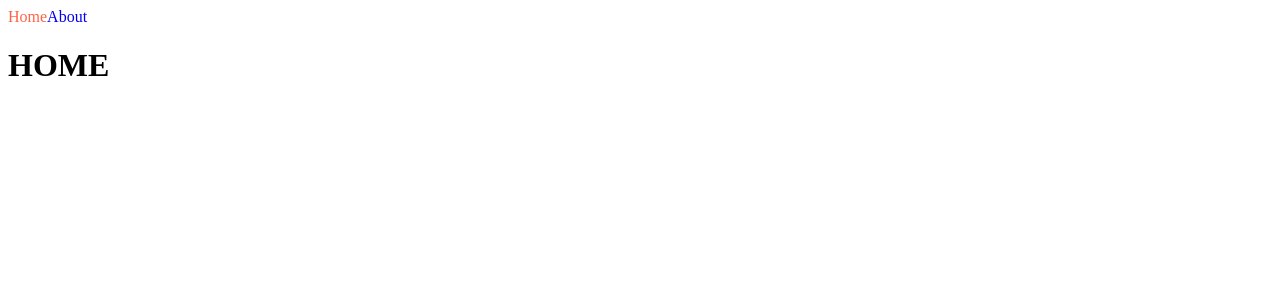
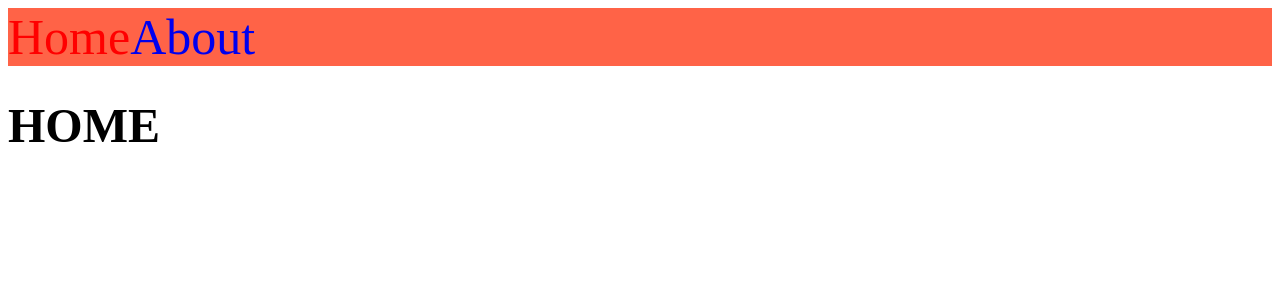
Before and after one commit to ICE0208/nextjs-intro, a Next.js app: page / in a window 1280 px wide. Shown: the top 300 px of the page. Built offline with nearby package versions, Linux system fonts and the light colour scheme.

Commit message:
(#1.5) Styles JSX

```diff
--- a/src/components/NavBar.js
+++ b/src/components/NavBar.js
@@ -1,6 +1,5 @@
 import Link from "next/link";
 import { useRouter } from "next/router";
-import styles from "./Navbar.module.css";
 
 export default function NavBar() {
   const router = useRouter();
@@ -8,21 +7,30 @@ export default function NavBar() {
   return (
     <nav>
       <Link
-        className={`${router.pathname === "/" ? styles.active : ""} ${
-          styles.link
-        }`}
         href="/"
+        legacyBehavior
       >
-        Home
+        <a className={router.pathname === "/" ? "active" : ""}>Home</a>
       </Link>
       <Link
-        className={`${router.pathname === "/about" ? styles.active : ""} ${
-          styles.link
-        }`}
         href="/about"
+        legacyBehavior
       >
-        About
+        <a className={router.pathname === "/about" ? "active" : ""}>About</a>
       </Link>
+      <style jsx>{`
+        nav {
+          background-color: tomato;
+        }
+        a {
+          text-decoration: none;
+          font-size: 50px;
+
+          &.active {
+            color: red;
+          }
+        }
+      `}</style>
     </nav>
   );
 }
--- a/src/components/Navbar.module.css
+++ /dev/null
@@ -1,7 +0,0 @@
-.active {
-  color: tomato;
-}
-
-.link {
-  text-decoration: none;
-}
--- a/src/pages/about.js
+++ b/src/pages/about.js
@@ -5,6 +5,11 @@ export default function About() {
     <div>
       <NavBar />
       <h1>About</h1>
+      <style jsx>{`
+        h1 {
+          font-size: 48px;
+        }
+      `}</style>
     </div>
   );
 }
--- a/src/pages/index.js
+++ b/src/pages/index.js
@@ -5,6 +5,11 @@ export default function Home() {
     <div>
       <NavBar />
       <h1>HOME</h1>
+      <style jsx>{`
+        h1 {
+          font-size: 48px;
+        }
+      `}</style>
     </div>
   );
 }
```
